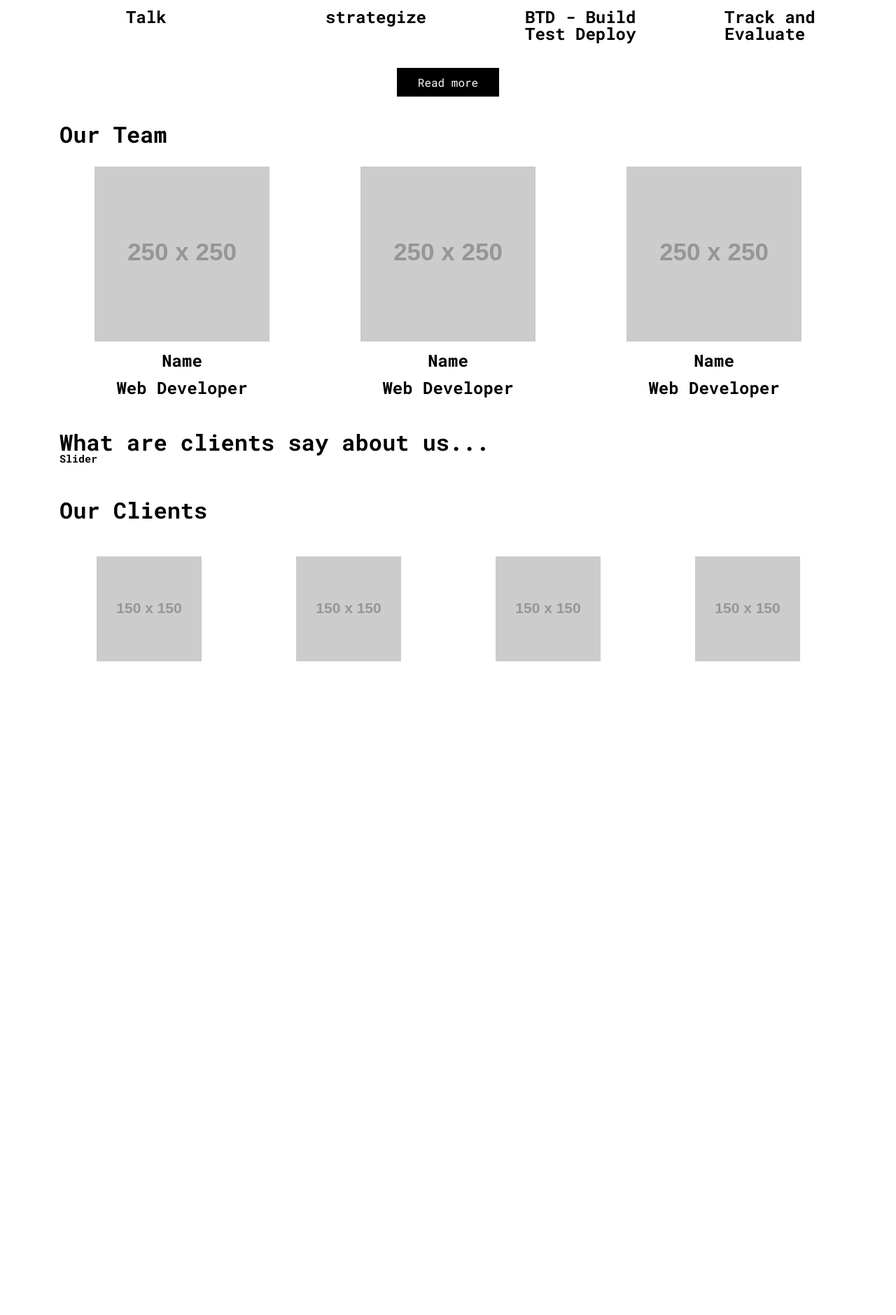
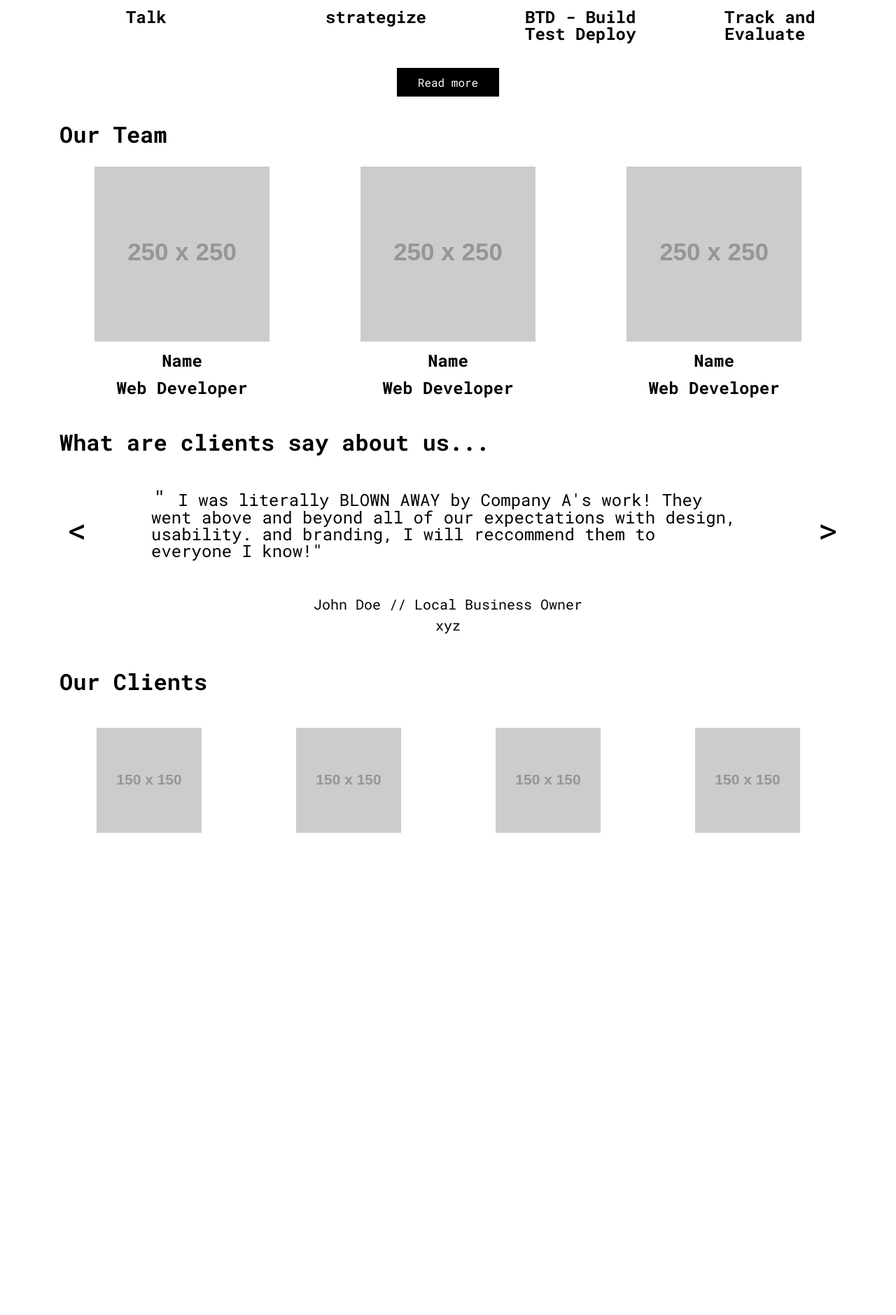
Before and after one commit to fatahco/fatahco.github.io, a Jekyll site: the page built from about.html, in a window 1280 px wide. Shown: the part 604-2483 px from the top of the page at 70% size. Built offline with Jekyll 4.4.1, drawn with Linux system fonts in a browser that asks for light colours; nearby versions of some CDN libraries; before the commit the page ends 2416 px from its top, so only the background shows below that.

Commit message:
add carousel in ablout page

```diff
--- a/_sass/scss/about.scss
+++ b/_sass/scss/about.scss
@@ -97,7 +97,115 @@
       width: -webkit-fit-content;
       width: -moz-fit-content;
       width: fit-content;
+    }
+  }
+  .comment{
+    #carousel {
+      position: relative;
+      width:80%;
+      margin:0 auto;
+    }
 
+    #slides {
+      overflow: hidden;
+      position: relative;
+      width: 100%;
+      height: 260px;
+    }
+
+    #slides ul {
+      list-style: none;
+      width:100%;
+      height:250px;
+      margin: 0;
+      padding: 0;
+      position: relative;
+    }
+
+     #slides li {
+      width:100%;
+      height:250px;
+      float:left;
+      text-align: left;
+      position: relative;
+      font-family:lato, sans-serif;
+    }
+    /* Styling for prev and next buttons */
+    .btn-bar{
+      // max-width: 346px;
+      // margin: 0 auto;
+      // display: block;
+      position: relative;
+      // top: 40px;
+      width: 100%;
+    }
+
+     #buttons {
+      // padding:0 0 5px 0;
+      // float:right;
+    }
+
+    #buttons a {
+      // text-align:center;
+      display:inline-block;
+      font-size:50px;
+      // float:left;
+      outline:0;
+      // margin:0 60px;
+      // color:#b14943;
+      text-decoration:none;
+      // display:block;
+      padding:9px;
+      width:35px;
+      position: absolute;
+      top: 75px;
+    }
+    #prev {
+      left: -110px;
+    }
+    #next {
+      right: -110px;
+    }
+    a#prev:hover, a#next:hover {
+      color:#555;
+      text-shadow:.5px 0px #b14943;
+    }
+
+    .quote-phrase, .quote-author, .quote-company {
+      // font-family:sans-serif;
+      font-weight:400;
+      display: table-cell;
+      vertical-align: middle;
+      padding: 5px 20px;
+      // font-family:'Lato', Calibri, Arial, sans-serif;
+    }
+
+    .quote-phrase {
+      height: 200px;
+      font-size:24px;
+      // color:#FFF;
+      // font-style:italic;
+      // text-shadow:.5px 0px #b14943;
+    }
+
+    .quote-marks {
+      font-size:30px;
+      padding:0 3px 3px;
+      position:inherit;
+    }
+
+    .quote-author, .quote-company {
+      // font-style:normal;
+      font-size:20px;
+      // color:#b14943;
+      font-weight:400;
+      height: 30px;
+      text-align: center;
+    }
+
+    .quoteContainer, .authorContainer {
+      display: table;
+      width: 100%;
     }
   }
 }
--- a/_sass/scss/career.scss
+++ b/_sass/scss/career.scss
@@ -4,10 +4,8 @@
   .title{
     text-align: center;
     .h1{
-      font-size: 32px;
-      font-family: 'LubalinGraphRegular', sans-serif;
+      @include PageTitle();
       padding: 25px 0;
-      text-align: center;
     }
     @media only screen and (max-width: 767px){
       .h1{
--- a/_sass/scss/portfolio.scss
+++ b/_sass/scss/portfolio.scss
@@ -2,10 +2,7 @@
   background-color: #fff;
   padding-bottom: 100px;
   .title{
-    text-align: center;
-    font-weight: 700;
-    font-size: 32px;
-    font-family: 'LubalinGraphRegular', sans-serif;
+    @include PageTitle();
   }
   .info{
     margin-top: 10px;
--- a/_sass/scss/services.scss
+++ b/_sass/scss/services.scss
@@ -5,9 +5,7 @@
     margin-top: 30px;
     text-align: center;
     h1{
-      font-weight: 700;
-      font-size: 32px;
-      font-family: 'LubalinGraphRegular', sans-serif;
+      @include PageTitle();
     }
     h2{
       margin-top: 10px;
--- a/about.html
+++ b/about.html
@@ -182,7 +182,57 @@ permalink: /about/
           <h1 class="sub-title">What are clients say about us...</h1>
         </div>
         <div class="col-sm-12">
-          <h1>Slider</h1>
+          <div id="carousel">
+            <div class="btn-bar">
+              <div id="buttons"><a id="prev" href="#"><</a><a id="next" href="#">></a> </div>
+            </div>
+            <div id="slides">
+                <ul>
+                    <li class="slide">
+                        <div class="quoteContainer">
+                            <p class="quote-phrase"><span class="quote-marks">"</span> I was literally BLOWN AWAY by Company A's work! They went above and beyond all of our expectations with design, usability. and branding, I will reccommend them to everyone I know!<class="quote-marks">"</span>
+
+                            </p>
+                        </div>
+                        <div class="authorContainer">
+                            <p class="quote-author">John Doe // Local Business Owner</p>
+                        </div>
+
+                        <div class="authorContainer">
+                          <p class="quote-company">xyz</p>
+                        </div>
+                    </li>
+                    <li class="slide">
+                        <div class="quoteContainer">
+                            <p class="quote-phrase"><span class="quote-marks">"</span>
+                              I could not stop staring! Company A's Web Solutions are by far the most elegant solutions, you can't beat their quality and attention to detail!
+                            <span class="quote-marks">"</span>
+
+                            </p>
+                        </div>
+                        <div class="authorContainer">
+                            <p class="quote-author">Andy Fakename // CEO: Andy's Camping Supplies</p>
+                        </div>
+
+                        <div class="authorContainer">
+                          <p class="quote-company">xyz</p>
+                        </div>
+                    </li>
+                    <li class="slide">
+                        <div class="quoteContainer">
+                            <p class="quote-phrase"><span class="quote-marks">"</span>Carl Fakeguy, was the most helpful designer I've ever hired. He listened to my ideas and advised against things that could negatively affect my CEO. Company A is by far the most generous and helpful company, 5/5!<span class="quote-marks">"</span>
+
+                            </p>
+                        </div>
+                        <div class="authorContainer">
+                            <p class="quote-author">Janice Falsename</p>
+                        </div>
+                        <div class="authorContainer">
+                          <p class="quote-company">xyz</p>
+                        </div>
+                    </li>
+                </ul>
+            </div>
         </div>
       </div>
     </div>
--- a/assets/js/main.js
+++ b/assets/js/main.js
@@ -748,6 +748,72 @@ function ChangeNavColor() {
     });
   });
 }
+function Carousel() {
+  var speed = 5000;
+
+    var run = setInterval(rotate, speed);
+    var slides = $('.slide');
+    var container = $('#slides ul');
+    var elm = container.find(':first-child').prop("tagName");
+    var item_width = container.width();
+    var previous = 'prev'; //id of previous button
+    var next = 'next'; //id of next button
+    slides.width(item_width); //set the slides to the correct pixel width
+    container.parent().width(item_width);
+    container.width(slides.length * item_width); //set the slides container to the correct total width
+    container.find(elm + ':first').before(container.find(elm + ':last'));
+    resetSlides();
+
+
+    //if user clicked on prev button
+
+    $('#buttons a').click(function (e) {
+        //slide the item
+
+        if (container.is(':animated')) {
+            return false;
+        }
+        if (e.target.id == previous) {
+            container.stop().animate({
+                'left': 0
+            }, 1500, function () {
+                container.find(elm + ':first').before(container.find(elm + ':last'));
+                resetSlides();
+            });
+        }
+
+        if (e.target.id == next) {
+            container.stop().animate({
+                'left': item_width * -2
+            }, 1500, function () {
+                container.find(elm + ':last').after(container.find(elm + ':first'));
+                resetSlides();
+            });
+        }
+
+        //cancel the link behavior
+        return false;
+
+    });
+
+    //if mouse hover, pause the auto rotation, otherwise rotate it
+    container.parent().mouseenter(function () {
+        clearInterval(run);
+    }).mouseleave(function () {
+        run = setInterval(rotate, speed);
+    });
+
+
+    function resetSlides() {
+        //and adjust the container so current is in the frame
+        container.css({
+            'left': -1 * item_width
+        });
+    }
+    function rotate() {
+      $('#next').click();
+    }
+}
 function GenralPage() {
   menuOpenClose();
   menuLinkClick();
@@ -798,6 +864,10 @@ function CareerPage() {
   //   $(".copy_right").css('position','unset');
   // }
 }
+function AboutPage() {
+  Carousel();
+
+}
 function mainJS() {
   if (location.pathname == '/porbandar/'){
     porbandarPage();
@@ -816,6 +886,9 @@ function mainJS() {
   }
   else if (location.pathname == '/skills/'){
     SkillPage();
+  }
+  else if (location.pathname == '/about/'){
+    AboutPage();
   }
 }
 function currentUrl() {
```
